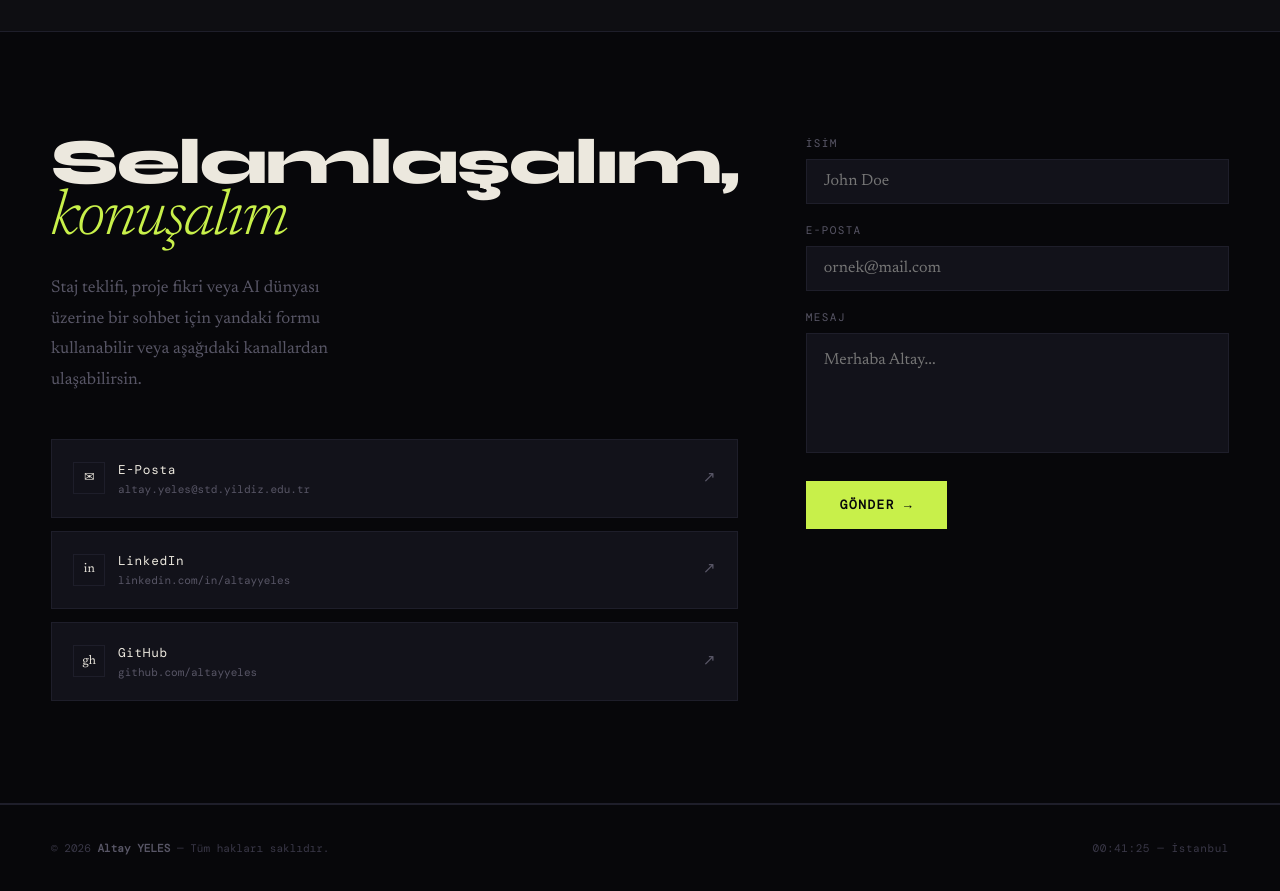
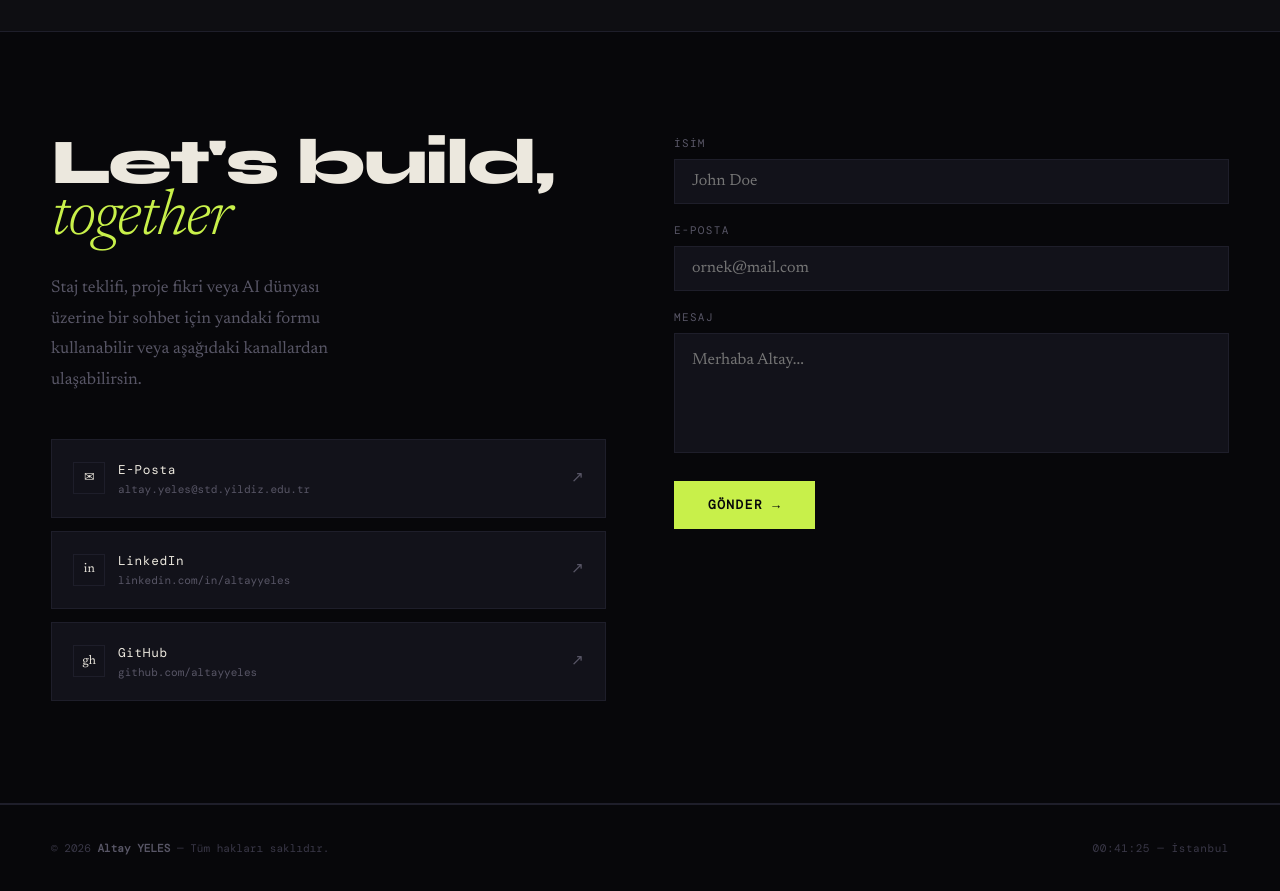
Before and after one commit to altayyeles/altayyeles.github.io, a plain HTML site: page index.html in a window 1280 px wide. Shown: the part 4800-5691 px from the top of the page. Drawn offline with nearby package versions, Linux system fonts and the light colour scheme; a web font is replaced by a local one.

Commit message:
Update index.html

```diff
--- a/index.html
+++ b/index.html
@@ -827,7 +827,7 @@ footer{padding:2rem 3rem;display:flex;align-items:center;justify-content:space-b
 <section id="contact">
   <div class="contact-inner">
     <div class="contact-left reveal">
-      <h2><span class="lang-tr">Selamlaşalım,<em>konuşalım</em></span><span class="lang-en">Let's build,<em>together</em></span></h2>
+      <h2><span class="lang-tr">Let's build,<em>together</em></span><span class="lang-en">Let's build,<em>together</em></span></h2>
       <p>
         <span class="lang-tr">Staj teklifi, proje fikri veya AI dünyası üzerine bir sohbet için yandaki formu kullanabilir veya aşağıdaki kanallardan ulaşabilirsin.</span>
         <span class="lang-en">You can use the form or the channels below for internship offers, project ideas, or a chat about the AI world.</span>
```
